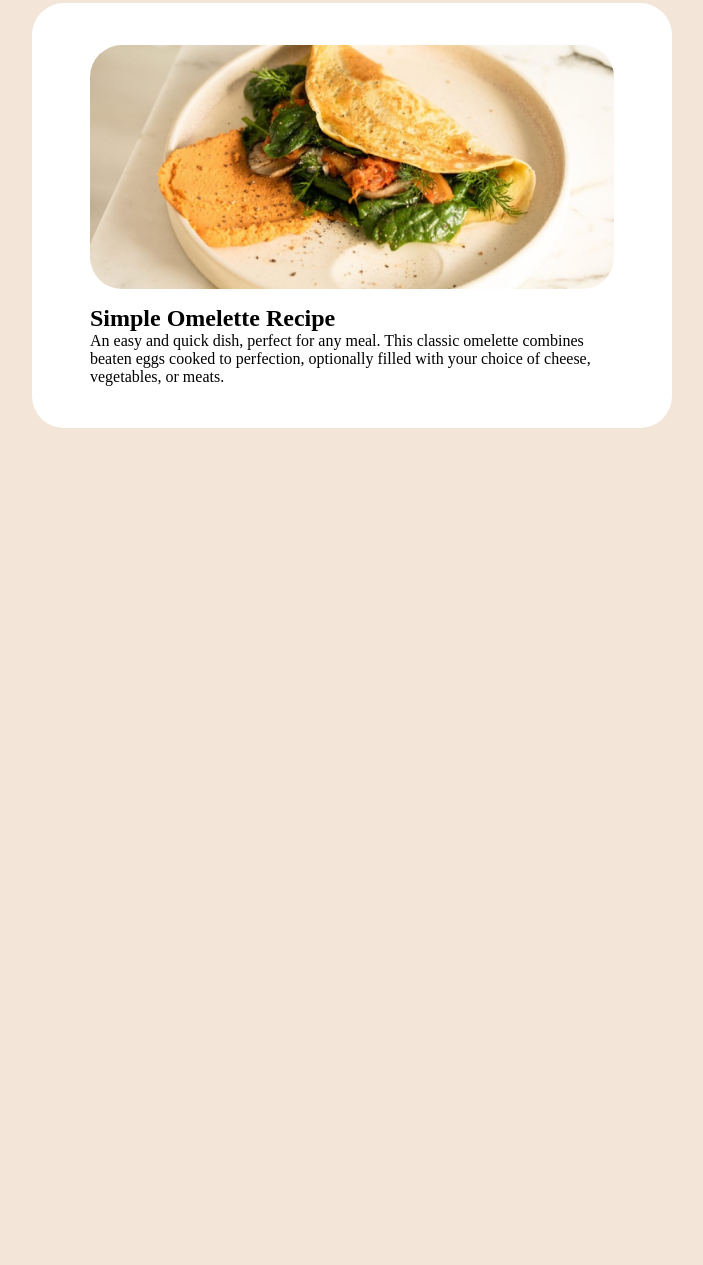
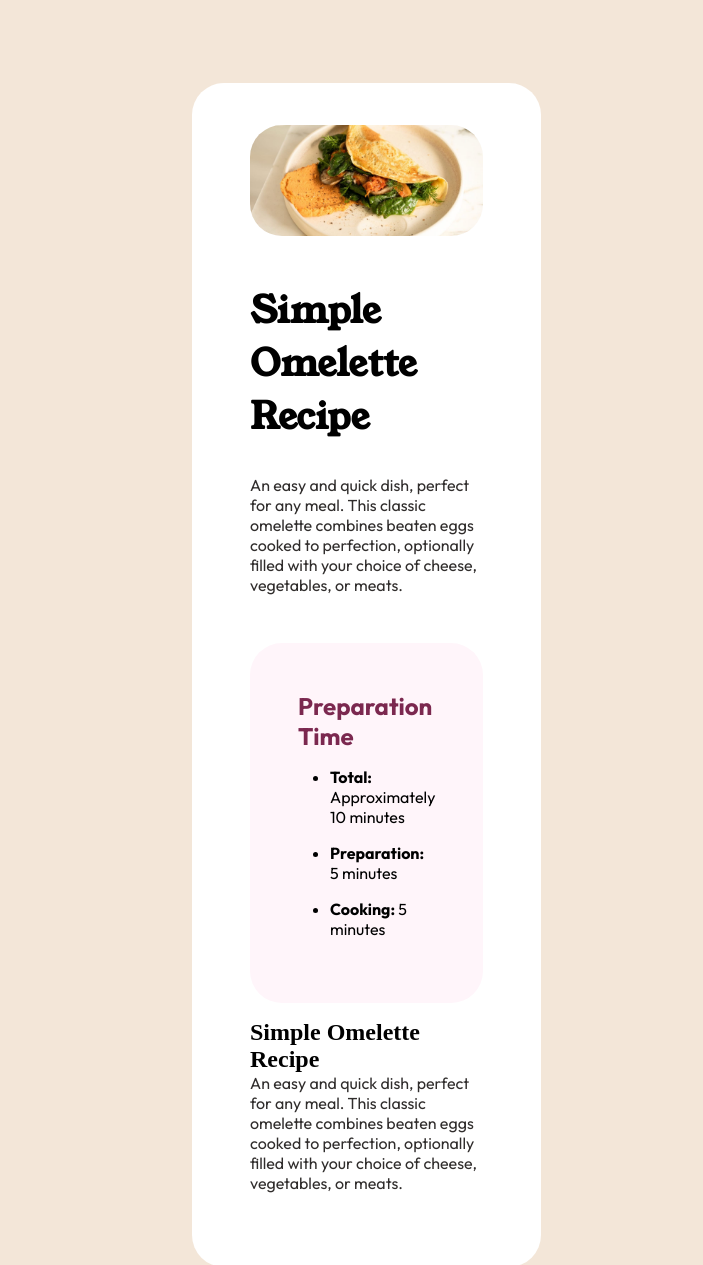
Before and after one commit to chancuadero/Recipe_page, a plain HTML site: page index.html in a window 1280 px wide. Shown: the part 77-1342 px from the top of the page, without its empty margins (288-991 px from the left). Before the commit the page ends 800 px from the top, so only its background shows below. Drawn offline with Linux system fonts and the light colour scheme.

Commit message:
update html and css

```diff
--- a/index.html
+++ b/index.html
@@ -16,8 +16,22 @@
                 <img src="./assets/images/image-omelette.jpeg" alt="Omelette Image">
             </div>
 
-            <div class="section text1">
+            <div class="text">
                 <h1>Simple Omelette Recipe</h1>
+                <p>An easy and quick dish, perfect for any meal. This classic omelette combines beaten eggs cooked to perfection,
+                    optionally filled with your choice of cheese, vegetables, or meats.
+                </p>
+            </div>
+            <div class="text__prep">
+                <h2>Preparation Time</h2>
+                <ul>
+                    <li><span>Total: </span> Approximately 10 minutes</li>
+                    <li><span>Preparation: </span>5 minutes</li>
+                    <li><span>Cooking:</span> 5 minutes</li>
+                </ul>
+            </div>
+            <div class="text">
+                <h2 >Simple Omelette Recipe</h2>
                 <p>An easy and quick dish, perfect for any meal. This classic omelette combines beaten eggs cooked to perfection,
                     optionally filled with your choice of cheese, vegetables, or meats.
                 </p>
--- a/style.css
+++ b/style.css
@@ -1,3 +1,7 @@
+@import url('https://fonts.googleapis.com/css2?family=Outfit:wght@100..900&family=Young+Serif&display=swap');
+
+
+
 *{
     margin: 0;
     padding: 0;
@@ -11,9 +15,9 @@ body {
 }
 
 section{
-    padding-top: 10vh;
+    padding-top: 20vh;
     height: 96vh;
-    margin: 0 10rem;
+    margin: 0 20rem;
     box-sizing: border-box;
     min-height: fit-content;
 }
@@ -42,3 +46,43 @@ section{
     width: 100%;
     border-radius: 2rem;
 }
+#image{
+    padding-bottom: 2rem;
+}
+
+.text h1{
+    padding-bottom: 2rem;
+    font-family: "Young Serif", serif;
+    font-size: 37px;
+}
+
+.text p{
+    padding-bottom: 2rem;
+    font-family: "Outfit", sans-serif;
+    color: hsl(24, 5%, 18%);
+}
+
+.text__prep h2, li{
+    padding-bottom: 1rem;
+}
+.text__prep{
+    background-color: hsl(330, 100%, 98%);
+    padding: 3rem;
+    border-radius: 2rem;
+    font-family: "Outfit", sans-serif;
+}
+
+.text__prep h2{
+    color:   hsl(332, 51%, 32%);
+}
+
+.text__prep li {
+    margin-left: 2rem;
+}
+.text__prep ul li::marker {
+    margin-left: 2rem;
+}
+
+.text__prep span{
+    font-weight: bold;
+}
```
